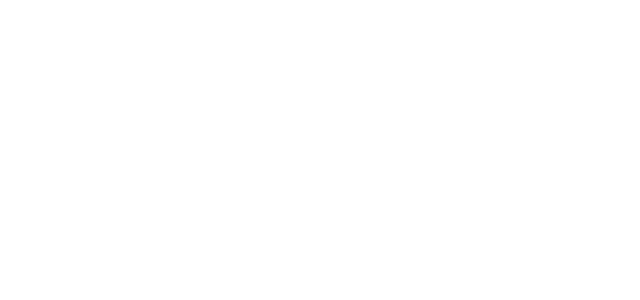
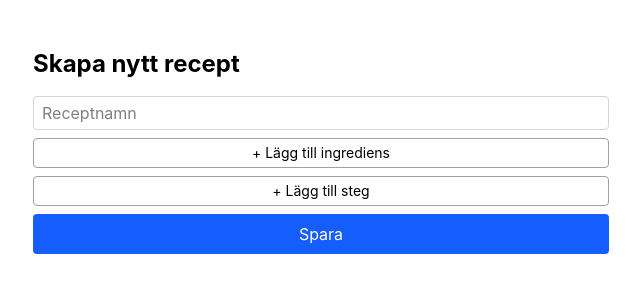
Before and after one commit to Sebmaestro/sebrecipe, a React (Vite) app in the folder frontend/: page /new in a window 1280 px wide. Before the commit this address had no page. Shown: the top 300 px of the page, without its empty margins (319-959 px from the left). Built offline with nearby package versions, Linux system fonts and the light colour scheme.

Commit message:
Complete create recipe form (dynamic ingredients + instructions)

```diff
--- a/frontend/src/App.tsx
+++ b/frontend/src/App.tsx
@@ -1,12 +1,14 @@
 import { Routes, Route } from "react-router-dom";
 import RecipeList from "./pages/RecipeList";
 import RecipeDetail from "./pages/RecipeDetail";
+import CreateRecipe from "./pages/CreateRecipe";
 
 function App() {
   return (
     <Routes>
       <Route path="/" element={<RecipeList />} />
       <Route path="/recipes/:id" element={<RecipeDetail />} />
+      <Route path="/new" element={<CreateRecipe />} />
     </Routes>
   );
 }
--- /dev/null
+++ b/frontend/src/pages/CreateRecipe.tsx
@@ -0,0 +1,137 @@
+import { useState } from "react";
+import { useMutation, useQueryClient } from "@tanstack/react-query";
+import type { Ingredient } from "../types";
+
+function CreateRecipe() {
+  const [name, setName] = useState("");
+  const queryClient = useQueryClient();
+  //const [calories, setCalories] = useState(0);
+  //const [price, setPrice] = useState(0);
+  const [instructions, setInstructions] = useState<string[]>([]);
+  const [ingredients, setIngredients] = useState<Ingredient[]>([]);
+
+  const mutation = useMutation({
+    mutationFn: (newRecipe: {
+      name: string;
+      instructions: string[];
+      ingredients: Ingredient[];
+    }) =>
+      fetch("/api/recipes", {
+        method: "POST",
+        headers: { "Content-Type": "application/json" },
+        body: JSON.stringify(newRecipe),
+      }).then((res) => res.json()),
+    onSuccess: () => {
+      queryClient.invalidateQueries({ queryKey: ["recipes"] });
+    },
+  });
+
+  const addStep = () => setInstructions([...instructions, ""]);
+
+  const updateStep = (index: number, value: string) => {
+    const copy = [...instructions];
+    copy[index] = value;
+    setInstructions(copy);
+  };
+
+  const addIngredient = () =>
+    setIngredients([
+      ...ingredients,
+      { name: "", amount: 0, unit: "", calorie: 0, price: 0 },
+    ]);
+
+  const updateIngredient = (
+    index: number,
+    field: keyof Ingredient,
+    value: string | number,
+  ) => {
+    const copy = [...ingredients];
+    copy[index] = { ...copy[index], [field]: value };
+    setIngredients(copy);
+  };
+
+  const inputClass = "border border-gray-300 rounded px-2 py-1";
+
+  return (
+    <div className="p-12 max-w-2xl mx-auto">
+      <h1 className="text-2xl font-bold mb-4">Skapa nytt recept</h1>
+      <form
+        className="flex flex-col gap-2"
+        onSubmit={(e) => {
+          e.preventDefault();
+          mutation.mutate({ name, instructions, ingredients });
+        }}
+      >
+        <input
+          className={inputClass}
+          value={name}
+          onChange={(e) => setName(e.target.value)}
+          placeholder="Receptnamn"
+        />
+
+        {ingredients.map((ingredient, index) => (
+          <div key={index} className="flex gap-2">
+            <input
+              className={inputClass}
+              value={ingredient.name}
+              onChange={(e) => updateIngredient(index, "name", e.target.value)}
+              placeholder="ingrediens"
+            />
+
+            <input
+              className={inputClass}
+              value={ingredient.amount}
+              type="number"
+              onChange={(e) =>
+                updateIngredient(index, "amount", Number(e.target.value))
+              }
+              placeholder="mängd"
+            />
+
+            <input
+              className={inputClass}
+              value={ingredient.unit}
+              onChange={(e) => updateIngredient(index, "unit", e.target.value)}
+              placeholder="enhet"
+            />
+          </div>
+        ))}
+
+        <button
+          className="px-3 py-1 border border-gray-400 rounded text-sm hover:bg-gray-100"
+          type="button"
+          onClick={addIngredient}
+        >
+          + Lägg till ingrediens
+        </button>
+
+        {instructions.map((step, index) => (
+          <input
+            className={inputClass}
+            key={index}
+            value={step}
+            onChange={(e) => updateStep(index, e.target.value)}
+            placeholder={`Steg ${index + 1}`}
+          />
+        ))}
+
+        <button
+          className="px-3 py-1 border border-gray-400 rounded text-sm hover:bg-gray-100"
+          type="button"
+          onClick={addStep}
+        >
+          + Lägg till steg
+        </button>
+
+        <button
+          className="px-4 py-2 bg-blue-600 text-white rounded hover:bg-blue-700"
+          type="submit"
+        >
+          Spara
+        </button>
+      </form>
+    </div>
+  );
+}
+
+export default CreateRecipe;
--- a/frontend/src/pages/RecipeList.tsx
+++ b/frontend/src/pages/RecipeList.tsx
@@ -12,6 +12,7 @@
     <div className="p-12 max-w-2xl mx-auto">
       {isLoading && <p>Laddar...</p>}
       {error && <p>Fel: {error.message}</p>}
+      {!isLoading && !error &&<h1 className="text-2xl font-bold mb-4">Recept</h1>}
       <ul>
         {data?.map((recipe) => (
           <li key={recipe.id}>
--- a/frontend/src/types.ts
+++ b/frontend/src/types.ts
@@ -1,13 +1,15 @@
+export type Ingredient = {
+  name: string;
+  amount: number;
+  unit: string;
+  calorie: number;
+  price: number;
+};
+
 export type Recipe = {
   id: number;
   name: string;
-  ingredients: {
-    name: string;
-    amount: number;
-    unit: string;
-    calorie: number;
-    price: number;
-  }[];
+  ingredients: Ingredient[];
   instructions: string[];
   calories: number;
   price: number;
```
